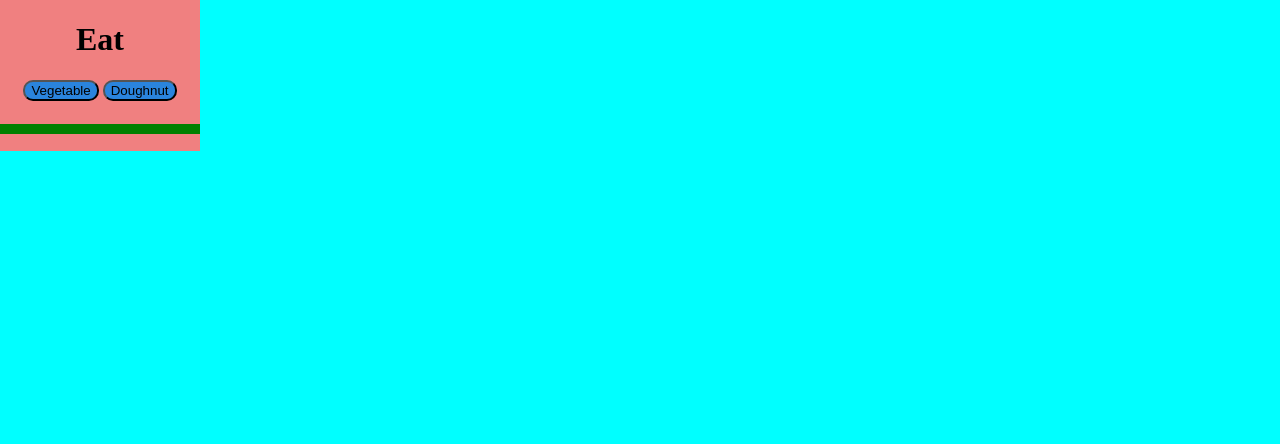
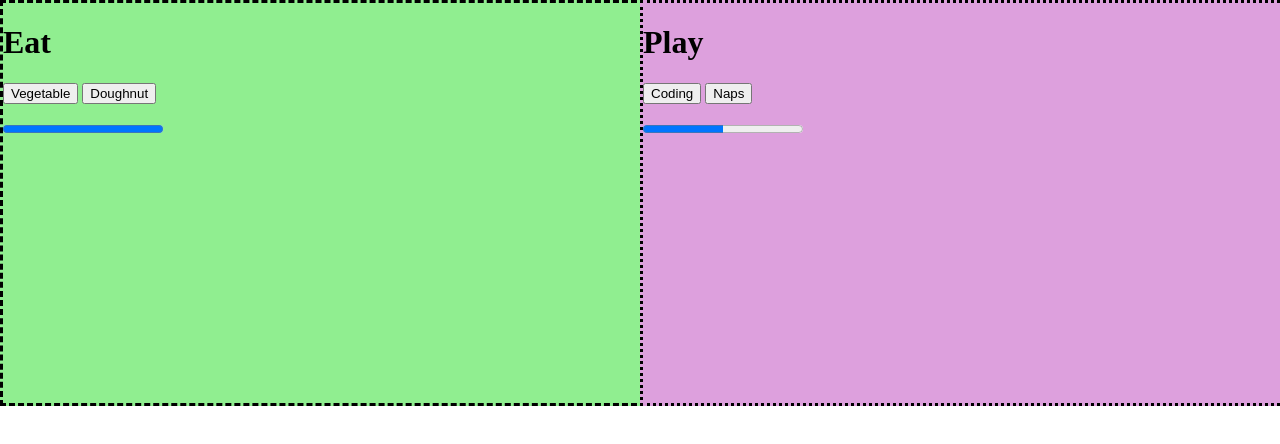
Before and after one commit to jbkey2015/tamagotchi, a website built with webpack: page src/index.html in a window 1280 px wide. Built offline with nearby package versions, Linux system fonts and the light colour scheme.

Commit message:
added play quad

```diff
--- a/src/javascripts/components/eat.js
+++ b/src/javascripts/components/eat/eat.js
@@ -1,4 +1,6 @@
-import util from '../helpers/utilities';
+import './eat.scss';
+
+import util from '../../helpers/utilities';
 
 const eatTomQuad = () => {
   let eatString = '<h1>Eat</h1>';
--- /dev/null
+++ b/src/javascripts/components/eat/eat.scss
@@ -0,0 +1,8 @@
+#eat {
+  border-color: black;
+  border-style: dashed;
+  background-color: lightgreen;
+  position: fixed;
+  top: 0;
+  left: 0;
+}
--- /dev/null
+++ b/src/javascripts/components/play/play.js
@@ -0,0 +1,27 @@
+import './play.scss';
+
+import util from '../../helpers/utilities';
+
+const playTomQuad = () => {
+  let playString = '<h1>Play</h1>';
+  let fun = 50;
+  playString += `<button id="coding" type="button">Coding</button> <button id="naps" type="button">Naps</button> <p><progress value="${fun}" max="100" id="playAmt"></progress></p>`;
+  util.printToDom('play', playString);
+  const codingBtn = document.getElementById('coding');
+  const napsBtn = document.getElementById('naps');
+
+  codingBtn.addEventListener('click', () => {
+    if (fun + 50 < 110) {
+      fun += 50;
+      document.getElementById('playAmt').value = fun;
+    }
+  });
+  napsBtn.addEventListener('click', () => {
+    if (fun + 2 < 110) {
+      fun += 2;
+      document.getElementById('playAmt').value = fun;
+    }
+  });
+};
+
+export default { playTomQuad };
--- /dev/null
+++ b/src/javascripts/components/play/play.scss
@@ -0,0 +1,9 @@
+
+#play {
+  border-color: black;
+  border-style: dotted;
+  background-color: plum;
+  position: fixed;
+   top: 0;
+  left: 50%;
+}
--- a/src/javascripts/main.js
+++ b/src/javascripts/main.js
@@ -1,8 +1,10 @@
 import '../styles/main.scss';
-import eat from './components/eat';
+import eat from './components/eat/eat';
+import play from './components/play/play';
 
 const init = () => {
   eat.eatTomQuad();
+  play.playTomQuad();
 };
 
 init();
--- a/src/styles/main.scss
+++ b/src/styles/main.scss
@@ -1,22 +1,4 @@
-body {
-    background-color: cyan;
+.quad {
+  height: 50%;
+  width: 50%;
 }
-
-#eat {
-  position: fixed;
-  top: 0;
-  left: 0;
-  background-color: lightcoral;
-  text-align: center;
-};
-
-#eatAmt{
-  width: 200px;
-  height: 10px;
-  background-color: lightgreen;
-};
-
-button{
-  border-radius: 10px;
-  background-color: rgb(42, 132, 221);
-};
```
